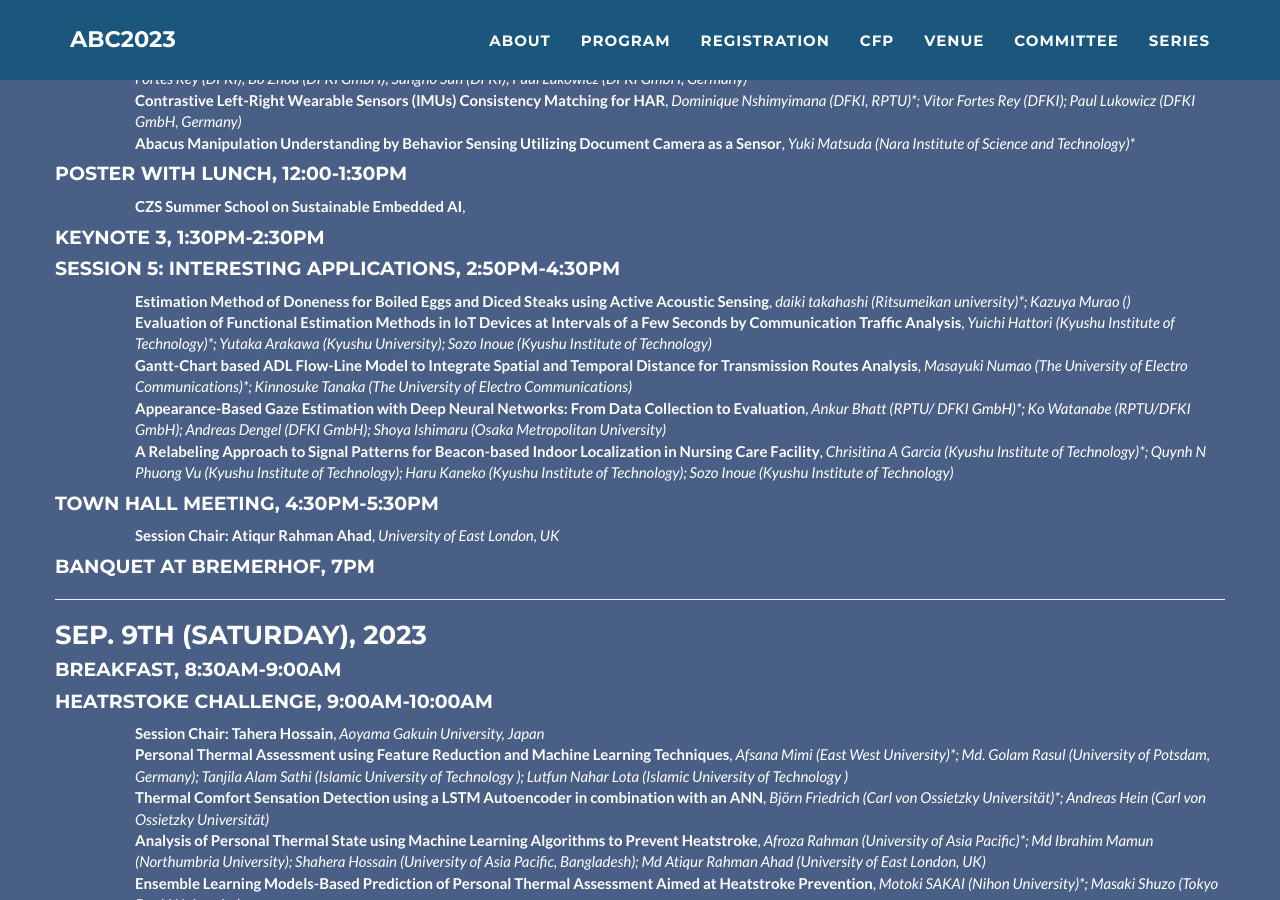
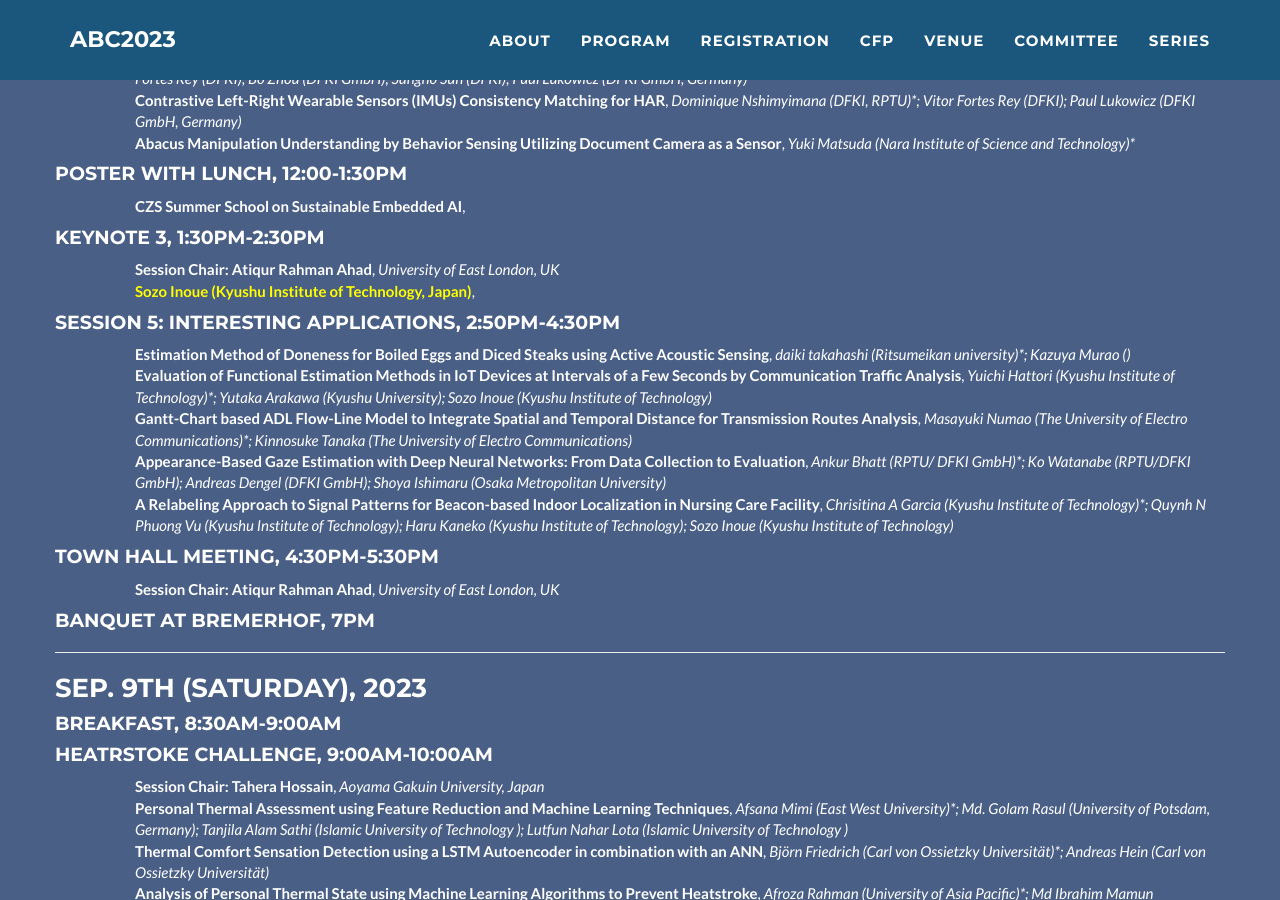
Before and after one commit to abc-research/abc-research.github.io, a Jekyll site: the page built from index.html, in a window 1280 px wide and 900 px high, scrolled down 6069 px. Built offline with Jekyll 4.4.1, drawn with Linux system fonts in a browser that asks for light colours.

Commit message:
Update _config.yml

```diff
--- a/_config.yml
+++ b/_config.yml
@@ -194,10 +194,10 @@ program:
       - name: "Keynote 3"
         time: "1:30pm-2:30pm"
         paper:
-#          - title: "Session Chair: Masayuki Numao"
-#            authors: "The University of Electro Communications, Japan"
-#          - title: '<b style="color:yellow">Cecilia Mascolo (University of Cambridge / United Kingdom)</b>'
-#            authors: '<b style="color:yellow">Wear-to-compute? Challenges of Wearable Computing for Health</b>'
+          - title: "Session Chair: Atiqur Rahman Ahad"
+            authors: "University of East London, UK"
+          - title: '<b style="color:yellow">Sozo Inoue (Kyushu Institute of Technology, Japan)</b>'
+#            authors: '<b style="color:yellow"></b>'
       - name: "Session 5: Interesting Applications"
         time: "2:50pm-4:30pm"
         paper:
```
